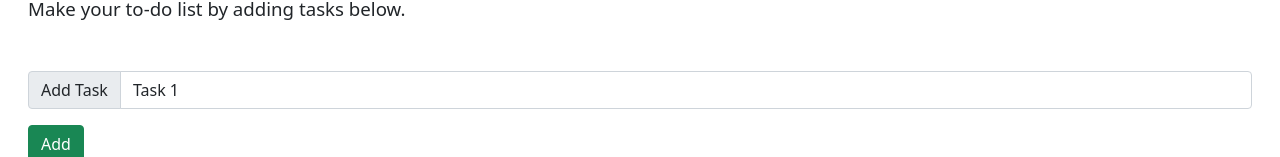
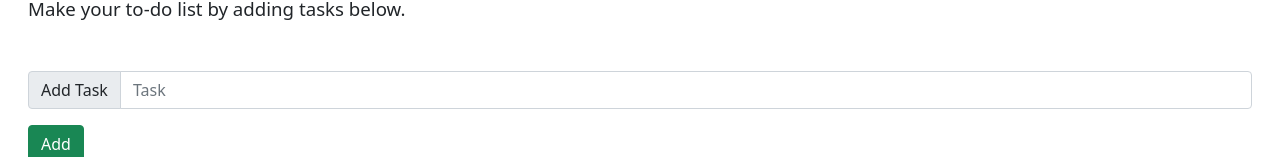
Before and after one commit to stoneneedle/react-tdl1, a React (Create React App) app: page / in a window 1280 px wide. Shown: the part 179-336 px from the top of the page. Built offline with nearby package versions, Linux system fonts and the light colour scheme.

Commit message:
Added input validation and removed Task 1 sample input

```diff
--- a/src/components/ShowTask.js
+++ b/src/components/ShowTask.js
@@ -8,7 +8,7 @@ export default class ShowTask extends React.Component {
   constructor(props) {
     super(props);
 
-    this.state = { taskName: "Task 1", tasksArr: [], completedArr: [] };
+    this.state = { taskName: "", tasksArr: [], completedArr: [] };
 
     this.handleTaskChange = this.handleTaskChange.bind(this);
     this.handleSubmit = this.handleSubmit.bind(this);
@@ -24,6 +24,7 @@ export default class ShowTask extends React.Component {
   handleSubmit(e) {
     e.preventDefault();
 
+    if (this.state.taskName.trim().length > 0) {
       // create task object
       let taskObj = {
         id: uuidv4(),
@@ -38,6 +39,9 @@ export default class ShowTask extends React.Component {
 
       // reset state
       this.setState({ tasksArr: itemsArr });
+    } else {
+      this.setState({ error: "Empty message." });
+    }
   }
 
   handleCheckClick(e) {
@@ -57,8 +61,6 @@ export default class ShowTask extends React.Component {
       tasksArr: filteredItemsArr,
       completedArr: completedItemsArr
     });
-
-    console.log(this.state);
   }
 
   handleXClick(e) {
```
Lines whose indentation alone changed are shown as unchanged.
